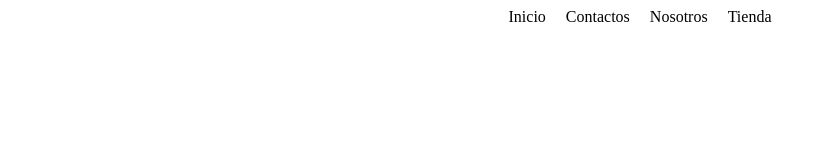
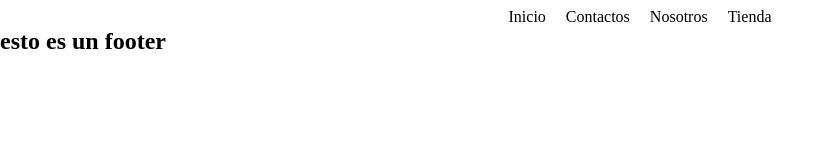
Before and after one commit to Federico3195/Repositorio-prueba, a plain HTML site: page index.html in a window 1280 px wide. Shown: the whole page, without its empty margins (0-835 px from the left). Drawn offline with Linux system fonts and the light colour scheme; files that its build step writes are made by us from their sources.

Commit message:
Se creo un footer

```diff
--- a/index.html
+++ b/index.html
@@ -17,5 +17,9 @@
             </ul>
         </nav>
     </header>
+
+    <footer>
+        <h2>esto es un footer</h2>
+    </footer>
 </body>
 </html>
```
